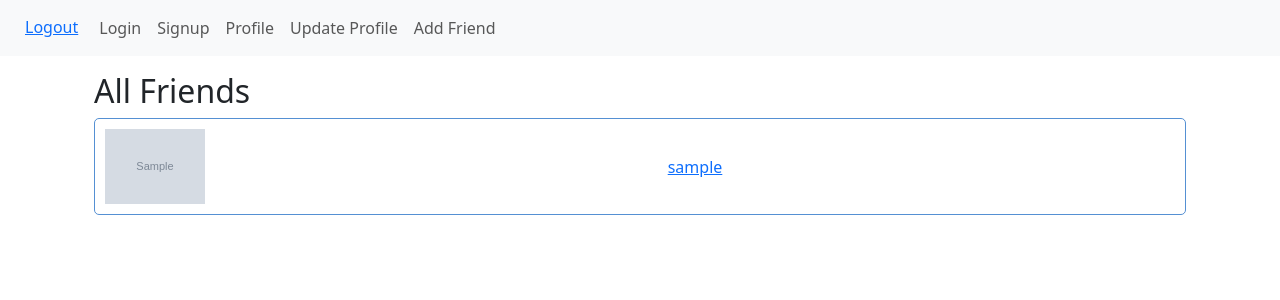
After one commit to OlgaTsuban/Django_Chat, a Django app: page /chat/my-chats/ in a window 1280 px wide. The commit adds this page. Shown: the top 300 px of the page. Run offline with Django 5.2, Linux system fonts and the light colour scheme; a user stored in the database is signed in; tables that the repository leaves empty hold one stand-in row (values such as "Sample post"); grey boxes marked "Sample" are stand-in pictures.

Commit message:
Add friends

```diff
--- /dev/null
+++ b/our_chat/chat/static/chat/all_chats.css
@@ -0,0 +1,21 @@
+.friend-box {
+  border: 1px solid #5590d3;
+  padding: 10px;
+  margin-bottom: 10px;
+  border-radius: 5px;
+  display: flex;
+  align-items: center; /* Vertically center content */
+  text-align: center;
+}
+
+.friend-box img {
+  max-width: 100px; /* Adjust as needed */
+  height: auto;
+  /*display: block;*/
+  margin-right: 10px; /* Center the image */
+}
+
+.friend-box a {
+  margin: 5; /* Remove default margin for paragraphs */
+  flex-grow: 1; /* Grow to fill available space */
+}
--- /dev/null
+++ b/our_chat/chat/templates/my_chats.html
@@ -0,0 +1,24 @@
+{% extends 'base.html' %}
+
+{% block title %}All Quotes{% endblock %}
+
+{% block content %}
+{% load static %}
+<link rel="stylesheet" href="{% static 'chat/all_chats.css' %}">
+
+<div class="container mt-3">
+    <h2>All Friends</h2>
+
+    {% for friend in friends %}
+    <div class="friend-box">
+        <img src="{{ friend.profile_two.avatar.url }}" alt="Image">
+        <a href="{% url 'chat:chat-with' friend.profile_two.user.id %}">
+            {{ friend.profile_two.user.username }}
+        </a>
+
+    </div>
+    {% endfor %}
+
+
+</div>
+{% endblock %}
--- /dev/null
+++ b/our_chat/chat/urls.py
@@ -0,0 +1,9 @@
+from django.urls import path
+from .views import MyChatsView
+
+app_name = "chat"
+
+urlpatterns = [
+    path('my-chats/', MyChatsView.as_view(), name='my_chats'),
+    path('chat-with/<str:id>', MyChatsView.as_view(), name='chat-with'),
+]
--- a/our_chat/chat/views.py
+++ b/our_chat/chat/views.py
@@ -1,3 +1,27 @@
 from django.shortcuts import render
+from rest_framework.views import APIView
+from rest_framework.permissions import IsAuthenticated
+from rest_framework.renderers import TemplateHTMLRenderer
+from rest_framework.response import Response
+from rest_framework import status
+from user.models import Friend
+from django.db.models import Q
 
-# Create your views here.
+# Class with all defined friends(contacts)
+class MyChatsView(APIView):
+    renderer_classes = [TemplateHTMLRenderer]
+    template_name ='my_chats.html'
+
+    permission_classes = (IsAuthenticated,)
+
+    def get(self, request):
+        try:
+            user = request.user
+            #friends = Friend.objects.filter(Q(profile_one=user.profile) | Q(profile_two=user.profile))
+            friends = Friend.objects.filter(Q(profile_one=user.profile))
+            friend_data = []
+            for friend in friends:
+                friend_data.append(friend)
+            return Response({'friends': friend_data})
+        except Exception as e:
+            return Response({'error': str(e)}, status=status.HTTP_500_INTERNAL_SERVER_ERROR)
--- a/our_chat/our_chat/settings.py
+++ b/our_chat/our_chat/settings.py
@@ -124,7 +124,7 @@ USE_TZ = True
 # Static files (CSS, JavaScript, Images)
 # https://docs.djangoproject.com/en/5.0/howto/static-files/
 
-STATIC_URL = 'static/'
+STATIC_URL = "static/"
 
 # Default primary key field type
 # https://docs.djangoproject.com/en/5.0/ref/settings/#default-auto-field
@@ -139,6 +139,7 @@ REST_FRAMEWORK = {
         'rest_framework.authentication.TokenAuthentication',
         'rest_framework.authentication.SessionAuthentication',
         'rest_framework.authentication.BasicAuthentication',
+
     ],
     'DEFAULT_PERMISSION_CLASSES': [
         'rest_framework.permissions.IsAuthenticated',
--- a/our_chat/our_chat/urls.py
+++ b/our_chat/our_chat/urls.py
@@ -23,6 +23,7 @@ from django.conf.urls.static import static
 urlpatterns = [
     path('admin/', admin.site.urls),
     path('user/', include('user.urls')),
+    path('chat/', include('chat.urls')),
 ]
 if settings.DEBUG:
     urlpatterns += static(settings.MEDIA_URL, document_root=settings.MEDIA_ROOT)
--- a/our_chat/user/models.py
+++ b/our_chat/user/models.py
@@ -34,7 +34,10 @@ class Profile(models.Model):
     )
     name = models.CharField(max_length=200)
     bio = models.TextField(max_length=500, blank=True)
-    avatar = models.ImageField(upload_to="images/profile/", blank=True)
+    avatar = models.ImageField(upload_to="images/profile/",
+                               default="images/profile/default.png",
+                               blank=True)
+    friends = models.ManyToManyField('Friend', related_name="my_friends")
 
     def save(self, *args, **kwargs):
         super().save()
@@ -45,3 +48,8 @@ class Profile(models.Model):
             img.save(self.avatar.path)
     def __str__(self):
         return self.name
+
+# represents the Friend object
+class Friend(models.Model):
+    profile_one = models.ForeignKey(Profile, on_delete=models.CASCADE, related_name="friendships_one", default=None)
+    profile_two = models.ForeignKey(Profile, on_delete=models.CASCADE, related_name="friendships_two", default=None)
--- a/our_chat/user/templates/base.html
+++ b/our_chat/user/templates/base.html
@@ -29,6 +29,7 @@
                 <a class="nav-link" href="{% url 'user:user-registration' %}">Signup</a>
                 <a class="nav-link" href="{% url 'user:profile' %}">Profile</a>
                 <a class="nav-link" href="{% url 'user:update-profile' %}">Update Profile</a>
+                <a class="nav-link" href="{% url 'user:add-friend' %}">Add Friend</a>
             </div>
         </div>
     </div>
--- a/our_chat/user/urls.py
+++ b/our_chat/user/urls.py
@@ -1,5 +1,5 @@
 from django.urls import path
-from .views import UserRegistrationView, UserLoginView, UserLogoutView, ProfileView, ProfileUpdateView
+from .views import UserRegistrationView, UserLoginView, UserLogoutView, ProfileView, ProfileUpdateView, AddFriendView
 
 app_name = "user"
 
@@ -8,6 +8,7 @@ urlpatterns = [
     path('login/', UserLoginView.as_view(), name='user-login'),
     path('logout/', UserLogoutView.as_view(), name='user-logout'),
     path('profile/', ProfileView.as_view(), name='profile'),
-    path('update-profile/',ProfileUpdateView.as_view() , name='update-profile')
+    path('update-profile/',ProfileUpdateView.as_view() , name='update-profile'),
+    path('add-friend/',AddFriendView.as_view() , name='add-friend'),
 
 ]
```
Also changed, not shown: our_chat/user/templates/add_friend.html (added, +14 -0 lines), our_chat/user/views.py (+33 -1 lines), our_chat/media/images/profile/default.png (added), our_chat/user/migrations/0004_alter_profile_avatar_friend_profile_friends.py (added), our_chat/user/migrations/0005_remove_friend_profile_friend_profile_one_and_more.py (added), our_chat/user/migrations/0006_alter_friend_profile_one_alter_friend_profile_two.py (added).
